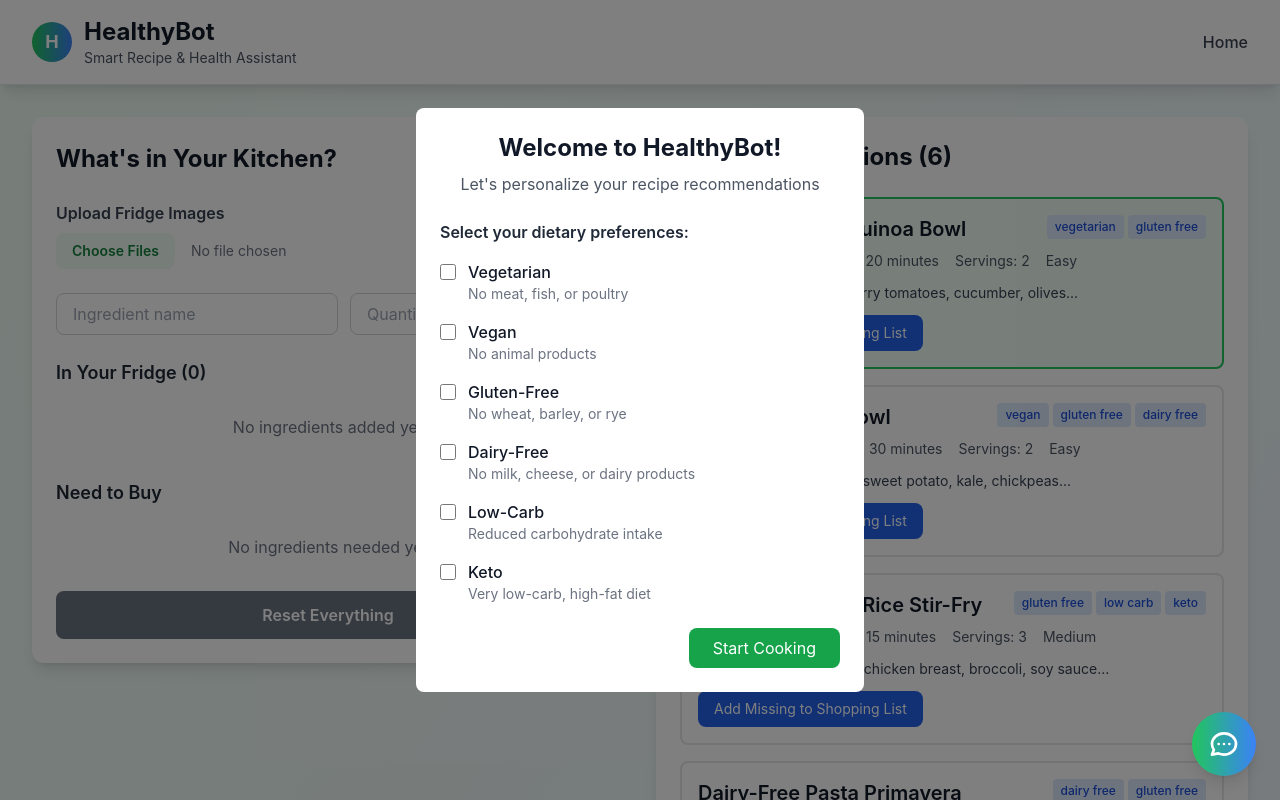
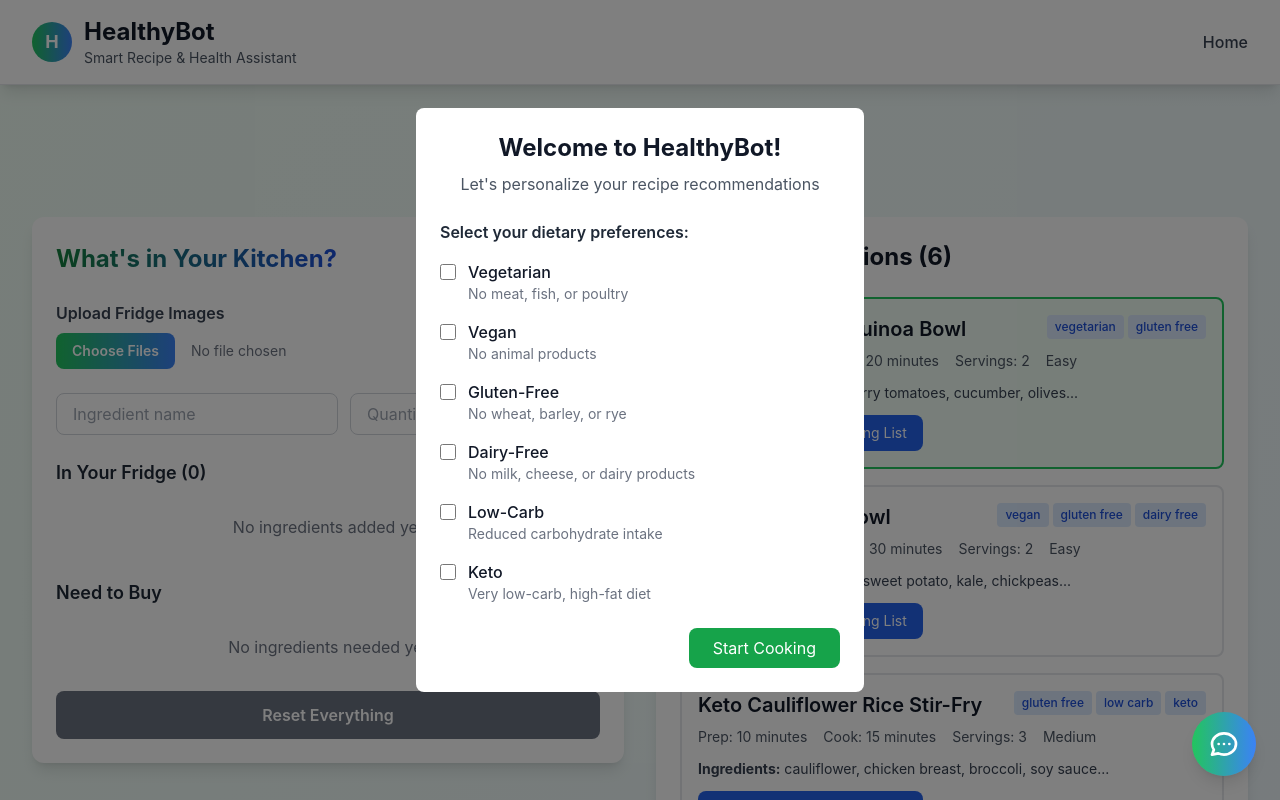
Before and after one commit to AltyIbrhm/BellyButton, a React (Vite) app: page / in a window 1280 px wide. Shown: the top 800 px of the page. Built offline with nearby package versions, Linux system fonts and the light colour scheme; the HTML template or start-up script is replaced by a standard one.

Commit message:
Add logo and beautiful green-blue gradient color scheme to dashboard

```diff
--- a/src/pages/Home.tsx
+++ b/src/pages/Home.tsx
@@ -1,4 +1,5 @@
 import React, { useState, useRef, useEffect, ChangeEvent } from 'react';
+import logo from '../assets/logo.jpg';
 
 interface Ingredient {
   id: string;
@@ -581,6 +582,22 @@ const Home: React.FC = () => {
 
   return (
     <div className="max-w-7xl mx-auto px-4 sm:px-6 lg:px-8 py-8">
+      {/* Header with Logo */}
+      <div className="text-center mb-8">
+        <div className="flex items-center justify-center space-x-4 mb-4">
+          <img
+            src={logo}
+            alt="HealthyBot Logo"
+            className="w-16 h-16 rounded-full object-cover shadow-lg border-4 border-gradient-to-r from-green-400 to-blue-500"
+          />
+          <div>
+            <h1 className="text-4xl font-bold bg-gradient-to-r from-green-600 to-blue-600 bg-clip-text text-transparent">
+              HealthyBot
+            </h1>
+            <p className="text-gray-600 text-lg">Your AI Kitchen Assistant</p>
+          </div>
+        </div>
+      </div>
       {/* Dietary Restrictions Modal */}
       {showDietaryModal && (
         <div className="fixed inset-0 bg-black bg-opacity-50 flex items-center justify-center z-50">
@@ -639,12 +656,12 @@ const Home: React.FC = () => {
         <div className="space-y-6">
           <div className="bg-white rounded-xl shadow-lg p-6">
             <div className="flex items-center justify-between mb-6">
-              <h2 className="text-2xl font-bold text-gray-900">
+              <h2 className="text-2xl font-bold bg-gradient-to-r from-green-700 to-blue-700 bg-clip-text text-transparent">
                 What's in Your Kitchen?
               </h2>
               <button
                 onClick={() => setShowDietaryModal(true)}
-                className="px-4 py-2 text-sm bg-blue-100 text-blue-700 rounded-lg hover:bg-blue-200 transition-colors"
+                className="px-4 py-2 text-sm bg-gradient-to-r from-green-500 to-blue-500 text-white rounded-lg hover:from-green-600 hover:to-blue-600 transition-all shadow-md"
               >
                 {dietaryRestrictions.length > 0 ? `Dietary: ${dietaryRestrictions.length}` : 'Set Dietary'}
               </button>
@@ -660,7 +677,7 @@ const Home: React.FC = () => {
                 accept="image/*"
                 multiple
                 onChange={handleImageUpload}
-                className="block w-full text-sm text-gray-500 file:mr-4 file:py-2 file:px-4 file:rounded-lg file:border-0 file:text-sm file:font-semibold file:bg-green-50 file:text-green-700 hover:file:bg-green-100"
+                className="block w-full text-sm text-gray-500 file:mr-4 file:py-2 file:px-4 file:rounded-lg file:border-0 file:text-sm file:font-semibold file:bg-gradient-to-r file:from-green-500 file:to-blue-500 file:text-white hover:file:from-green-600 hover:file:to-blue-600"
               />
               {imageAnalysisLoading && (
                 <div className="mt-3 flex items-center space-x-2 text-blue-600">
@@ -763,7 +780,7 @@ const Home: React.FC = () => {
                 </select>
                 <button
                   onClick={addIngredient}
-                  className="px-6 py-2 bg-green-600 text-white rounded-lg hover:bg-green-700 transition-colors"
+                  className="px-6 py-2 bg-gradient-to-r from-green-500 to-blue-500 text-white rounded-lg hover:from-green-600 hover:to-blue-600 transition-all shadow-md"
                 >
                   Add
                 </button>
```
Also changed, not shown: image.jpg (added), src/assets/logo.jpg (added).
